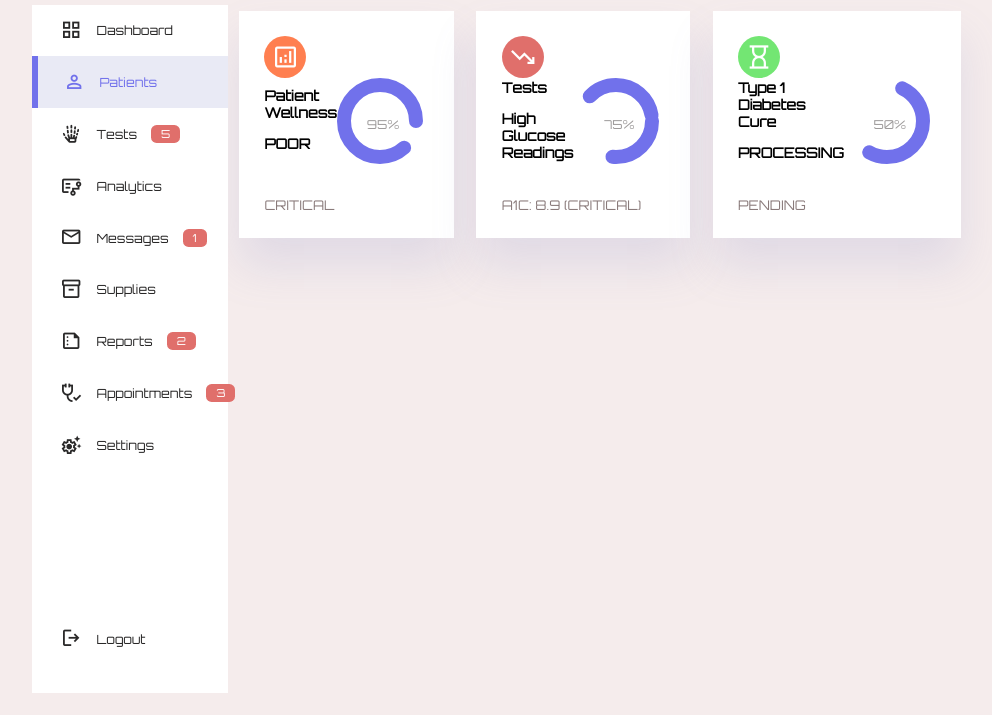
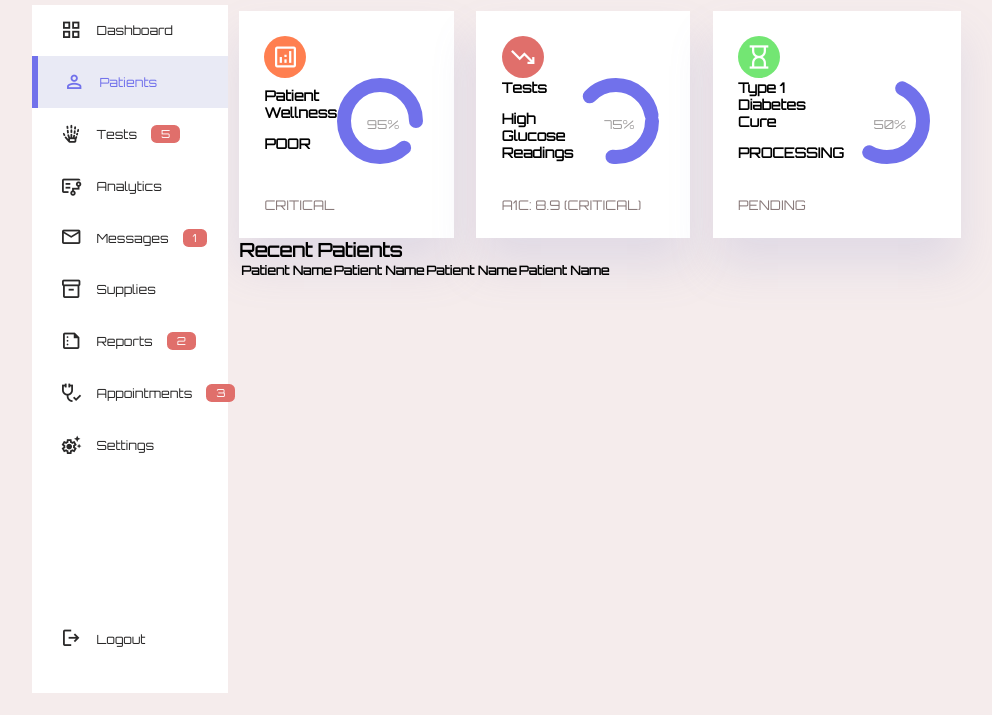
Before and after one commit to codingmster1/admin-dash-board, a plain HTML site: page index.html in a window 1280 px wide. Shown: the part 85-800 px from the top of the page, without its empty margins (0-992 px from the left). Drawn offline with nearby package versions, Linux system fonts and the light colour scheme; a web font is replaced by a local one.

Commit message:
table added in index html

```diff
--- a/index.html
+++ b/index.html
@@ -148,7 +148,24 @@
              <small class="text-muted">PENDING</small>
         </div>
         <!--------------------END OF CURE GRAPH------------------------>
-            </div>
+
+        </div>
+
+
+        <div class="recent-patients">
+            <h2>Recent Patients</h2>
+            <table>
+                <thread>
+                    <tr>
+                        <th>Patient Name</th>
+                        <th>Patient Name</th>
+                        <th>Patient Name</th>
+                        <th>Patient Name</th>
+                    </tr>
+                </thread>
+            </table>
+
+        </div>
 
         </main>
     </div>
```
